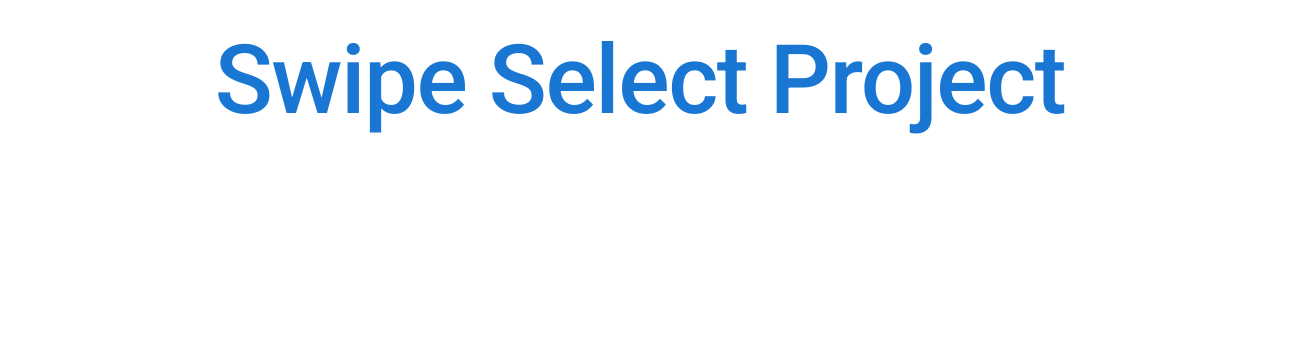
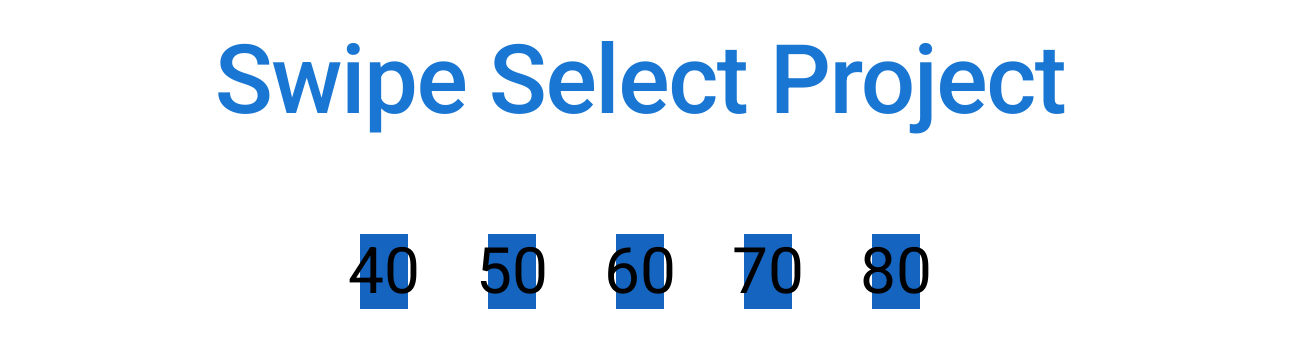
Before and after one commit to MSumaiya/Swipe-Select-Project, a React (Create React App) app: page / in a window 1280 px wide. Shown: the top 348 px of the page, 1304 px wide, since content can reach past the window. Built offline with nearby package versions, Linux system fonts and the light colour scheme.

Commit message:
Created a separate custom Swipe componenet and also created a json file.  Shoes the json data though the Swipe component

```diff
--- a/package.json
+++ b/package.json
@@ -13,6 +13,7 @@
     "react": "^17.0.2",
     "react-dom": "^17.0.2",
     "react-scripts": "5.0.0",
+    "swiper": "^7.4.1",
     "web-vitals": "^2.1.3"
   },
   "scripts": {
--- a/src/App.js
+++ b/src/App.js
@@ -1,16 +1,38 @@
 import React from "react";
 import Box from "@mui/material/Box";
 import Typography from "@mui/material/Typography";
-
-
+import SwipeComponent from "./components/SwipeComponent/SwipeComponent";
 
 function App() {
   return (
     <>
-      <Box pt={3} sx={{ width: "100%"}}>
-        <Typography fontWeight="500" color="primary" variant="h1" component="div" gutterBottom>
-          Swipe Select Project
-        </Typography>
+      <Box sx={{
+        display:"flex",
+        flexDirection:"column",
+        justifyContent:"center",
+        alignItems:"center",
+      }}>
+        <Box
+          p={3}
+          sx={{
+            width: "100%",
+            flexGrow: 1,
+            display: "flex",
+            justifyContent: "center",
+            alignItems: "center",
+          }}
+        >
+          <Typography
+            fontWeight="500"
+            color="primary"
+            variant="h1"
+            component="div"
+            gutterBottom
+          >
+            Swipe Select Project
+          </Typography>
+        </Box>
+        <SwipeComponent />
       </Box>
     </>
   );
--- /dev/null
+++ b/src/components/SwipeComponent/SwipeComponent.js
@@ -0,0 +1,69 @@
+import React from "react";
+import Box from "@mui/material/Box";
+import Paper from "@mui/material/Paper";
+import Grid from "@mui/material/Grid";
+import JsonValues from "../../values/values.json";
+import Typography from "@mui/material/Typography";
+import { Swiper, SwiperSlide } from "swiper/react";
+import "swiper/css";
+import "swiper/css/pagination";
+
+import SwiperCore, { Keyboard, Navigation } from "swiper";
+
+// install Swiper modules
+SwiperCore.use([Keyboard,  Navigation]);
+
+export default function SwipeComponent() {
+  return (
+    <>
+      <Box
+        sx={{
+          flexGrow: 1,
+          width: { lg: "50%", md: "50%", sm: "80%", xs: "90%" },
+        }}
+      >
+        <Swiper
+          slidesPerView={5}
+          spaceBetween={0}
+          keyboard={{
+            enabled: true,
+          }}
+
+          navigation={true}
+        >
+          {JsonValues.map((value) => (
+            <SwiperSlide key={value.id}>
+              <Box
+                m={5}
+                sx={{
+                  display: "flex",
+                  justifyContent: "center",
+                  alignItems: "center",
+                  fontSize: {
+                    lg: "4rem",
+                    md: "3rem",
+                    sm: "2.5rem",
+                    xs: "2rem",
+                  },
+                  backgroundColor: "primary.dark",
+                  "&:hover": {
+                    backgroundColor: "primary.main",
+                    opacity: [0.9, 0.8, 0.7],
+                    fontSize: {
+                      lg: "4.5rem",
+                      md: "3.5rem",
+                      sm: "3rem",
+                      xs: "2.5rem",
+                    },
+                  },
+                }}
+              >
+                <span>{value.num}</span>
+              </Box>
+            </SwiperSlide>
+          ))}
+        </Swiper>
+      </Box>
+    </>
+  );
+}
--- /dev/null
+++ b/src/values/values.json
@@ -0,0 +1,62 @@
+[
+    {
+        "num": 40,
+        "id" : 10
+    },
+    {
+        "num": 50,
+        "id" : 20
+    },
+    {
+        "num": 60,
+        "id" : 30
+    },
+    {
+        "num": 70,
+        "id" : 40
+    },
+    {
+        "num": 80,
+        "id" : 50
+    },
+    {
+        "num": 90,
+        "id" : 60
+    },
+    {
+        "num": 100,
+        "id" : 70
+    },
+    {
+        "num": 110,
+        "id" : 80
+    },
+    {
+        "num": 120,
+        "id" : 90
+    },
+    {
+        "num": 130,
+        "id" : 100
+    },
+    {
+        "num": 140,
+        "id" : 110
+    },
+    {
+        "num": 150,
+        "id" : 120
+    },
+    {
+        "num": 160,
+        "id" : 130
+    },
+    {
+        "num": 170,
+        "id" : 140
+    },
+    {
+        "num": 180,
+        "id" : 150
+    }
+]
```
Also changed, not shown: 1 other file (tests, documents, lock files or other folders).
